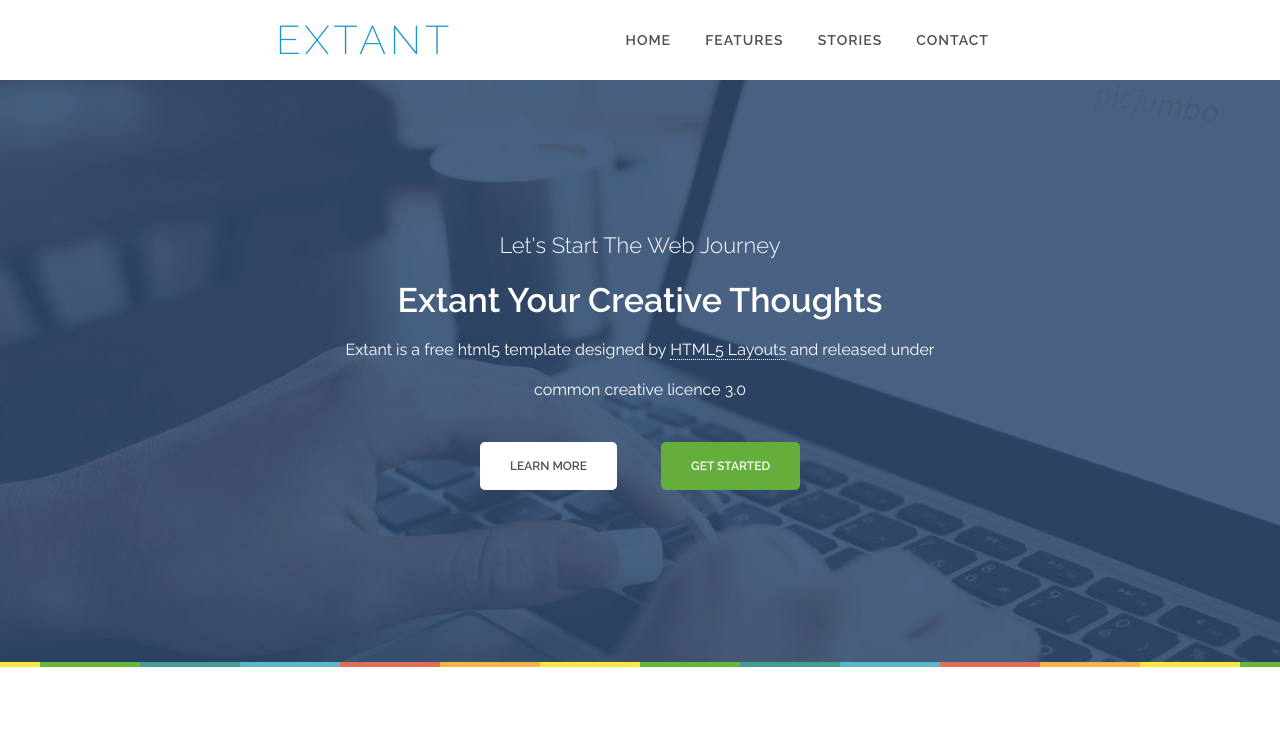
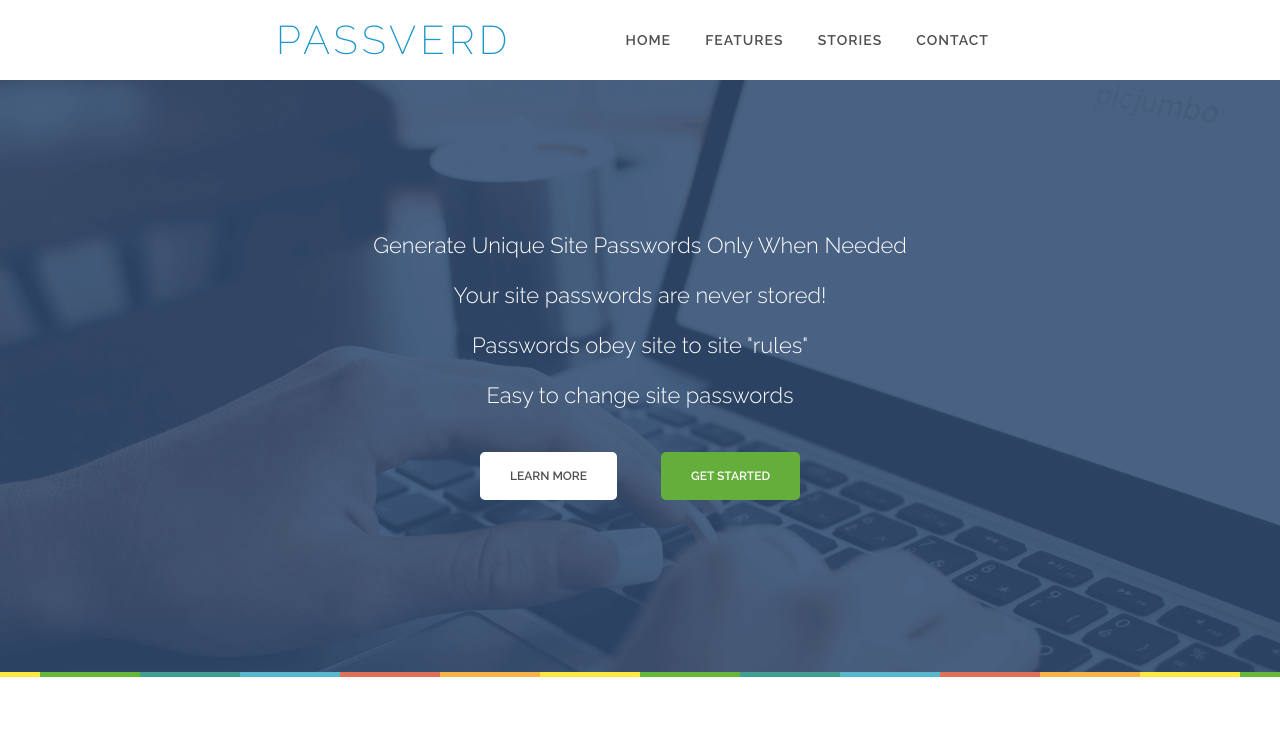
Before and after one commit to F8F-Bearcat/PythonChallenge, a plain HTML site: page bottle/index.html in a window 1280 px wide. Shown: the top 739 px of the page. Drawn offline with nearby package versions, Linux system fonts and the light colour scheme; files that its build step writes are made by us from their sources; files whose address does not match are found by name.

Commit message:
HTML tweaks

```diff
--- a/bottle/index.html
+++ b/bottle/index.html
@@ -3,7 +3,7 @@
 <head>
 <meta http-equiv="Content-Type" content="text/html; charset=utf-8" />
 <meta name="viewport" content="width=device-width, initial-scale=1.0">
-<title>Extant - Free HTML5 Templates 2014</title>
+<title>PassVerd</title>
 <link href="/images/favicon.ico" rel="shortcut icon">
 <link href="css/style.css" rel="stylesheet" type="text/css">
 <link href='http://fonts.googleapis.com/css?family=Raleway:400,200,300,600,700,800' rel='stylesheet' type='text/css'>
@@ -22,7 +22,7 @@
     	<div class="container">
     		<div class="logo-menu">
         		<div class="logo">
-            		<h1><a href="#">Extant</a></h1>
+            		<h1><a href="#">PassVerd</a></h1>
             	</div>
                 <!--<a id="simple-menu" href="#sidr">Toggle menu</a>-->
                 <div id="mobile-header">
@@ -43,9 +43,10 @@
     <div class="banner">
     	<div class="container">
         	<div class="header-text">
-            	<p class="big-text">Let's Start The Web Journey</p>
-                <h2>Extant Your Creative Thoughts</h2>
-                <p class="small-text">Extant is a free html5 template designed by <a href="www.html5layouts.com">HTML5 Layouts</a> and released under common creative licence 3.0</p>
+            	<p class="big-text"><strong>Generate Unique Site Passwords Only When Needed</strong></p>
+                <p class="big-text">Your site passwords are never stored!</p>
+                <p class="big-text">Passwords obey site to site "rules"</p>
+                <p class="big-text">Easy to change site passwords</p>
                 <div class="button-section">
                 	<ul>
                     	<li><a href="#" class="top-button white">Learn More</a></li>
@@ -154,6 +155,7 @@
         	<div class="container">
             	<div class="infooter">
                 <p class="copyright">Copyright &copy; Extant 2014 by <a class="credit"href="http://www.html5layouts.com">HTML5 Layouts</a></p>
+                <p class="small-text">Creative Commons 3.0</p>
             	</div>
             <ul class="socialmedia">
                 <li><a href=""><i class="icon-twitter"></i></a></li>
```
Also changed, not shown: bottle/static/images/favicon.ico, 1 other file.
